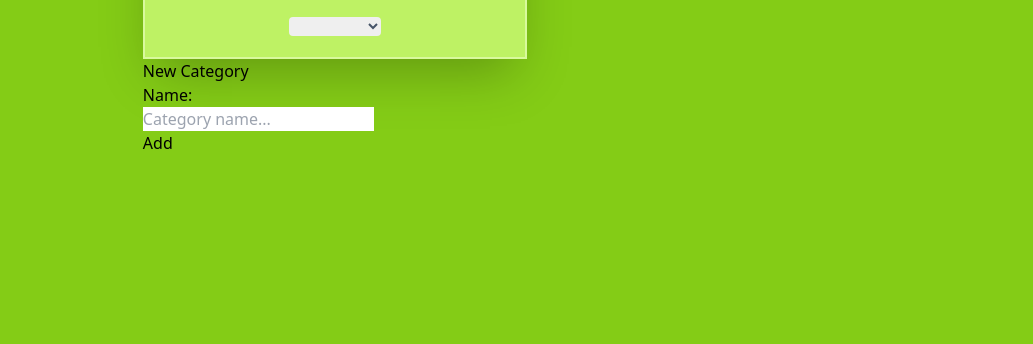
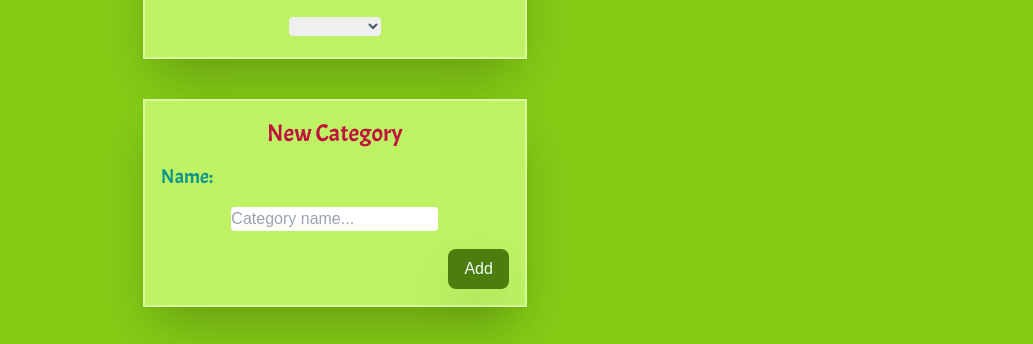
Before and after one commit to JotaCeR/Personal-Finances, a React (Create React App) app in the folder client/: page /operations in a window 1280 px wide. Shown: the part 533-877 px from the top of the page, without its empty margins (123-1156 px from the left). Before the commit the page ends 800 px from the top, so only its background shows below. Built offline with nearby package versions, Linux system fonts and the light colour scheme; no server answers; a web font is replaced by a local one.

Commit message:
ABM component > CategoryForm component > styles.

```diff
--- a/client/src/components/abm/CategoryForm.jsx
+++ b/client/src/components/abm/CategoryForm.jsx
@@ -1,3 +1,4 @@
+import '../../index.css';
 import React, { useState } from 'react';
 import { useDispatch } from 'react-redux';
 import { getAllCategories } from '../../actions/operationsActions';
@@ -33,17 +34,17 @@ export default function CategoryForm() {
     };
 
     return (
-        <div>
-            <h3>New Category</h3>
-            <form onSubmit={(e) => {
+        <div className="w-96 h-54 bg-forest-300 shadow-2xl border-2 border-forest-200 flex flex-col justify-start items-start p-4 my-10">
+            <h3 className="font-sub-title text-2xl text-pink-700 self-center">New Category</h3>
+            <form className="w-full h-full flex flex-col justify-start items-start" onSubmit={(e) => {
                 e.preventDefault();
                 addCategory(category);
             }} >
-                <div>
-                    <h4>Name:</h4>
-                    <input name="name" type="text" placeholder="Category name..." value={category.name} onChange={(e) => handleChange(e)} />
+                <div className="w-full flex flex-col justify-start items-center my-3.5">
+                    <h4 className="text-lightblue-600 text-xl font-sub-title self-start mb-3">Name:</h4>
+                    <input className="font-normal text-grey-600 text-md my-1 focus:outline-none rounded glob-sel" name="name" type="text" placeholder="Category name..." value={category.name} onChange={(e) => handleChange(e)} />
                 </div>
-                {category.name && category.name !== "" ? <button type="submit">Add</button> : <button type="submit" disabled>Add</button>}
+                {category.name && category.name !== "" ? <button className="bg-grey-800 px-4 py-2 rounded-lg font-normal text-grey-500 self-end shadow-inner" type="submit">Add</button> : <button className="bg-forest-700 px-4 py-2 rounded-lg font-normal text-aquamarine-50 shadow-2xl self-end hover:text-pink-600 focus:shadow-inner" type="submit" disabled>Add</button>}
             </form>
         </div>
     )
--- a/client/src/components/abm/EntryForm.jsx
+++ b/client/src/components/abm/EntryForm.jsx
@@ -127,7 +127,7 @@ export default function EntryForm() {
                         <h4 className="text-lightblue-600 text-xl font-sub-title self-start mb-3">Operation Categories:</h4>
                         {Array.isArray(categories) ? <CategoryList categories={categories} entryCats={entryCategories} /> : "No categories found..."}
                     </div>
-                    {validateButton(errors) ? <button type="submit" disabled className="bg-grey-800 px-4 py-2 rounded-lg font-normal text-grey-500 hover:text-grey-800 self-end shadow-inner">Add</button> : <button type="submit" className="bg-forest-700 px-4 py-2 rounded-lg font-normal text-aquamarine-50 shadow-2xl self-end hover:text-pink-600 focus:shadow-inner">Add</button>}
+                    {validateButton(errors) ? <button type="submit" disabled className="bg-grey-800 px-4 py-2 rounded-lg font-normal text-grey-500 self-end shadow-inner">Add</button> : <button type="submit" className="bg-forest-700 px-4 py-2 rounded-lg font-normal text-aquamarine-50 shadow-2xl self-end hover:text-pink-600 focus:shadow-inner">Add</button>}
                 </form>
             </div>
     )
```
